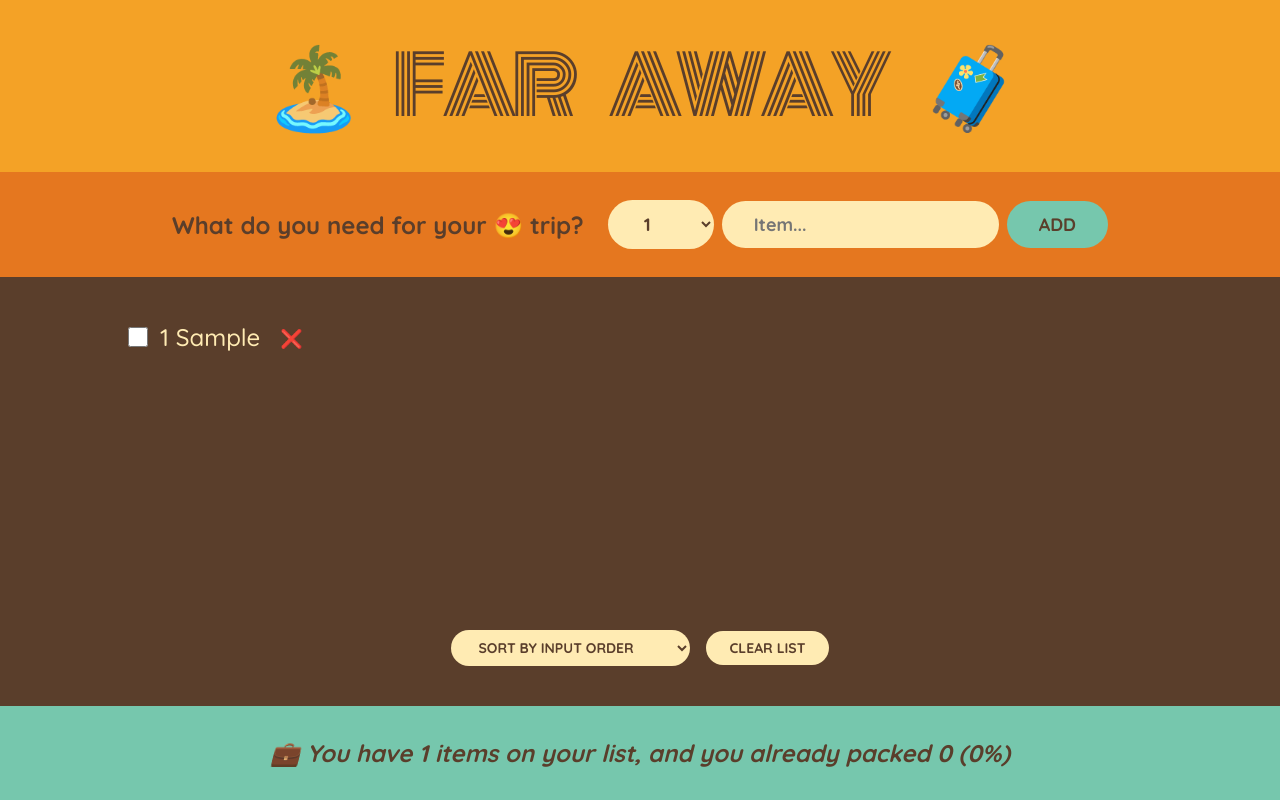
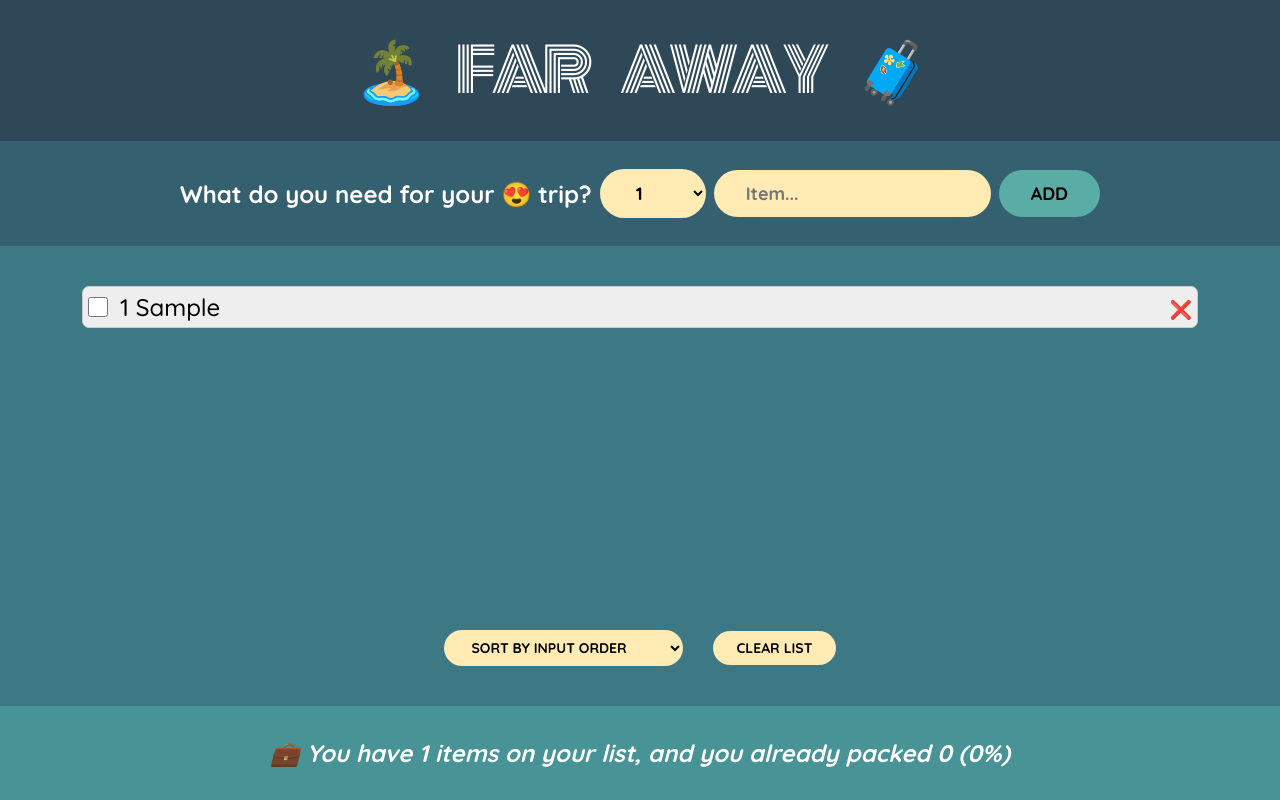
Before and after one commit to ANT0NI0US/Travel-luggage, a React app: page / in a window 1280 px wide. Both pictures are taken after typing "Sample" into the empty fields and a click on the button "ADD". Built offline with nearby package versions, Linux system fonts and the light colour scheme.

Commit message:
enhance the resposive

```diff
--- a/public/index.html
+++ b/public/index.html
@@ -2,42 +2,19 @@
 <html lang="en">
   <head>
     <meta charset="utf-8" />
-    <link rel="icon" href="%PUBLIC_URL%/favicon.ico" />
+    <link rel="icon" href="%PUBLIC_URL%/logo.png" />
     <meta name="viewport" content="width=device-width, initial-scale=1" />
-    <meta name="theme-color" content="#000000" />
     <meta
       name="description"
       content="Web site created using create-react-app"
     />
-    <link rel="apple-touch-icon" href="%PUBLIC_URL%/logo192.png" />
-    <!--
-      manifest.json provides metadata used when your web app is installed on a
-      user's mobile device or desktop. See https://developers.google.com/web/fundamentals/web-app-manifest/
-    -->
+    <link rel="apple-touch-icon" href="%PUBLIC_URL%/logo.png" />
     <link rel="manifest" href="%PUBLIC_URL%/manifest.json" />
-    <!--
-      Notice the use of %PUBLIC_URL% in the tags above.
-      It will be replaced with the URL of the `public` folder during the build.
-      Only files inside the `public` folder can be referenced from the HTML.
 
-      Unlike "/favicon.ico" or "favicon.ico", "%PUBLIC_URL%/favicon.ico" will
-      work correctly both with client-side routing and a non-root public URL.
-      Learn how to configure a non-root public URL by running `npm run build`.
-    -->
-    <title>React App</title>
+    <title>Luggage</title>
   </head>
   <body>
     <noscript>You need to enable JavaScript to run this app.</noscript>
     <div id="root"></div>
-    <!--
-      This HTML file is a template.
-      If you open it directly in the browser, you will see an empty page.
-
-      You can add webfonts, meta tags, or analytics to this file.
-      The build step will place the bundled scripts into the <body> tag.
-
-      To begin the development, run `npm start` or `yarn start`.
-      To create a production bundle, use `npm run build` or `yarn build`.
-    -->
   </body>
 </html>
--- a/src/components/Item.js
+++ b/src/components/Item.js
@@ -6,7 +6,10 @@ export default function Item({ item, onDeleteItem, onToggleItem }) {
         value={item.packed}
         onChange={() => onToggleItem(item.id)}
       />
-      <span style={item.packed ? { textDecoration: "line-through" } : {}}>
+      <span
+        className="itemName"
+        style={item.packed ? { textDecoration: "line-through" } : {}}
+      >
         {item.quantity} {item.description}
       </span>
       <button onClick={() => onDeleteItem(item.id)}>❌</button>
--- a/src/index.css
+++ b/src/index.css
@@ -13,7 +13,7 @@ html {
 body {
   font-size: 2.4rem;
   font-family: sans-serif;
-  color: #5a3e2b;
+  color: white;
   font-family: "Quicksand";
   font-weight: 500;
 }
@@ -27,19 +27,41 @@ body {
 
 h1 {
   text-align: center;
-  background-color: #f4a226;
+  background-color: #2f4858;
   font-family: "Monoton";
-  font-size: 8rem;
+  font-size: 3rem;
+  word-spacing: 15px;
   text-transform: uppercase;
   font-weight: 400;
-  word-spacing: 30px;
   letter-spacing: -5px;
-  padding: 2.4rem 0;
+  padding: 2.4rem 2rem;
+}
+
+/* Small */
+@media (min-width: 768px) {
+  h1 {
+    font-size: 3rem;
+    word-spacing: 15px;
+  }
+}
+/* Medium */
+@media (min-width: 992px) {
+  h1 {
+    font-size: 4rem;
+    word-spacing: 20px;
+  }
+}
+/* Large */
+@media (min-width: 1200px) {
+  h1 {
+    font-size: 6rem;
+    word-spacing: 30px;
+  }
 }
 
 .add-form {
-  background-color: #e5771f;
-  padding: 2.8rem 0;
+  background-color: #356070;
+  padding: 2.8rem 1rem;
   display: flex;
   align-items: center;
   justify-content: center;
@@ -47,15 +69,24 @@ h1 {
 }
 
 h3 {
-  margin-right: 1.6rem;
   font-size: 2.4rem;
+}
+
+@media (max-width: 767px) {
+  .add-form {
+    flex-direction: column;
+    gap: 2.5rem;
+  }
+  h3 {
+    font-size: 2rem;
+    text-align: center;
+  }
 }
 
 button,
 select,
 input {
   background-color: #ffebb3;
-  color: #5a3e2b;
   font-family: inherit;
   border: none;
   border-radius: 10rem;
@@ -65,15 +96,25 @@ input {
   cursor: pointer;
 }
 
+@media (max-width: 767px) {
+  select,
+  input {
+    width: 100%;
+  }
+  .add-form button {
+    width: 100%;
+  }
+}
+
 .add-form button {
   text-transform: uppercase;
-  background-color: #76c7ad;
+  background-color: #5aada4;
 }
 
 .list {
-  background-color: #5a3e2b;
+  background-color: #3c7985;
   color: #ffebb3;
-  padding: 4rem 0;
+  padding: 4rem 2rem;
 
   display: flex;
   justify-content: space-between;
@@ -82,19 +123,10 @@ input {
   align-items: center;
 }
 
-.actions button,
-.list select {
-  text-transform: uppercase;
-  padding: 0.8rem 2.4rem;
-  font-size: 1.4rem;
-  font-weight: 700;
-  margin: 0 0.8rem;
-}
-
 .list ul {
   list-style: none;
-  width: 80%;
-  overflow: scroll;
+  width: 90%;
+  overflow-y: auto;
 
   display: grid;
   grid-template-columns: repeat(auto-fit, minmax(250px, 1fr));
@@ -103,10 +135,21 @@ input {
   align-content: start;
 }
 
+@media (max-width: 767px) {
+  .list ul {
+    width: 100%;
+  }
+}
+
 .list li {
   display: flex;
   align-items: center;
   gap: 1.2rem;
+  border: 1px solid #ccc;
+  background-color: #eee;
+  color: black;
+  border-radius: 7px;
+  padding: 0.5rem;
 }
 
 input[type="checkbox"] {
@@ -115,18 +158,49 @@ input[type="checkbox"] {
   accent-color: #e5771f;
 }
 
+.list li .itemName {
+  word-break: break-all;
+  flex: 1;
+}
+
 .list li button {
   cursor: pointer;
   background: none;
   border: none;
   font-size: 1.8rem;
-  padding: 0.8rem;
   transform: translateY(2px);
+  padding: 0;
+}
+
+.actions {
+  display: flex;
+  align-items: center;
+  justify-content: center;
+  gap: 3rem;
+  width: 100%;
+}
+
+.actions button,
+.actions select {
+  text-transform: uppercase;
+  padding: 0.8rem 2.4rem;
+  font-size: 1.4rem;
+  font-weight: 700;
+}
+
+@media (max-width: 767px) {
+  .actions {
+    flex-direction: column;
+    gap: 1rem;
+  }
+  .actions button {
+    width: 100%;
+  }
 }
 
 .stats {
-  background-color: #76c7ad;
+  background-color: #479396;
   text-align: center;
   font-weight: 700;
-  padding: 3.2rem 0;
+  padding: 3.2rem 2rem;
 }
```
Also changed, not shown: public/favicon.ico (deleted), public/logo.png (added), public/logo192.png (deleted), public/logo512.png (deleted).
